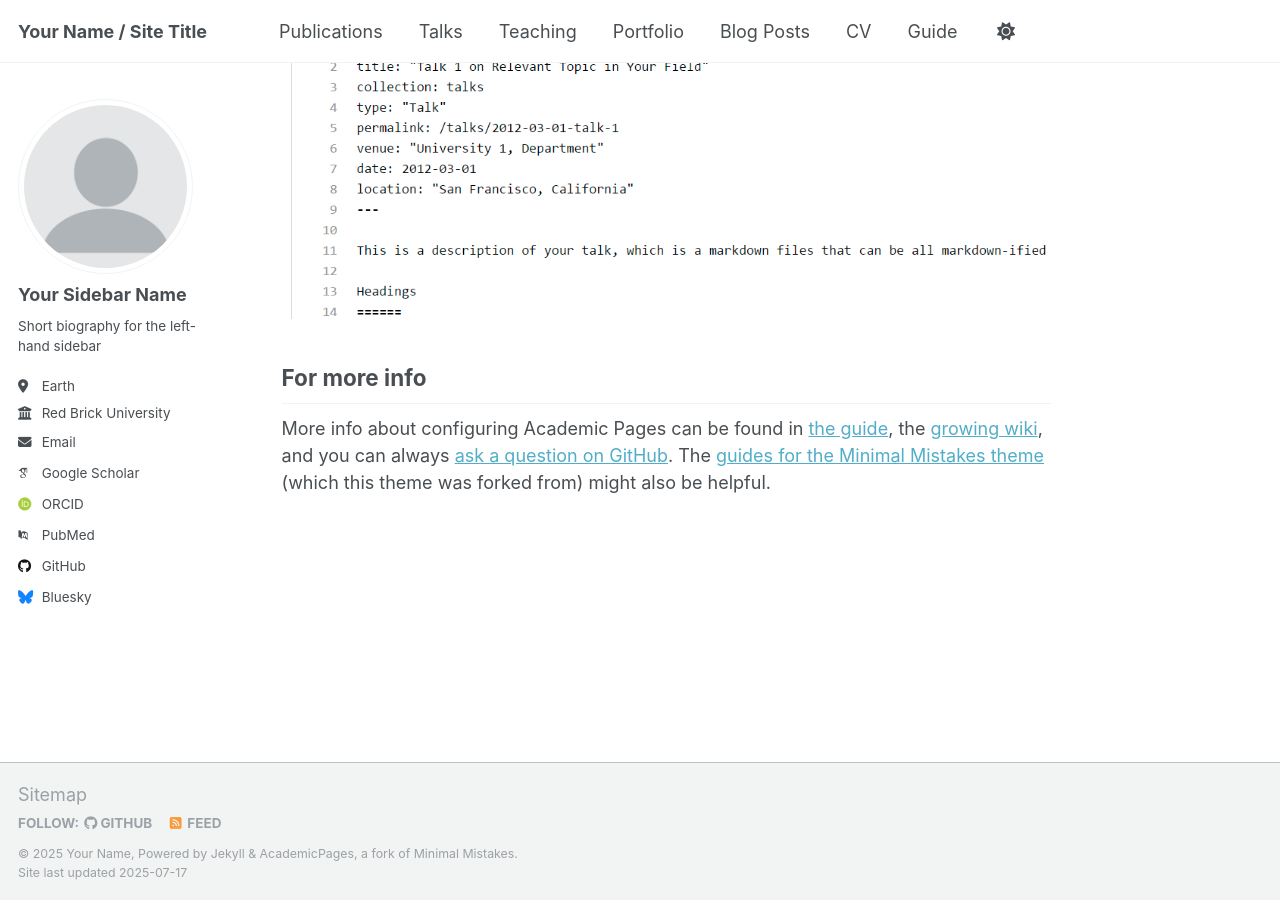
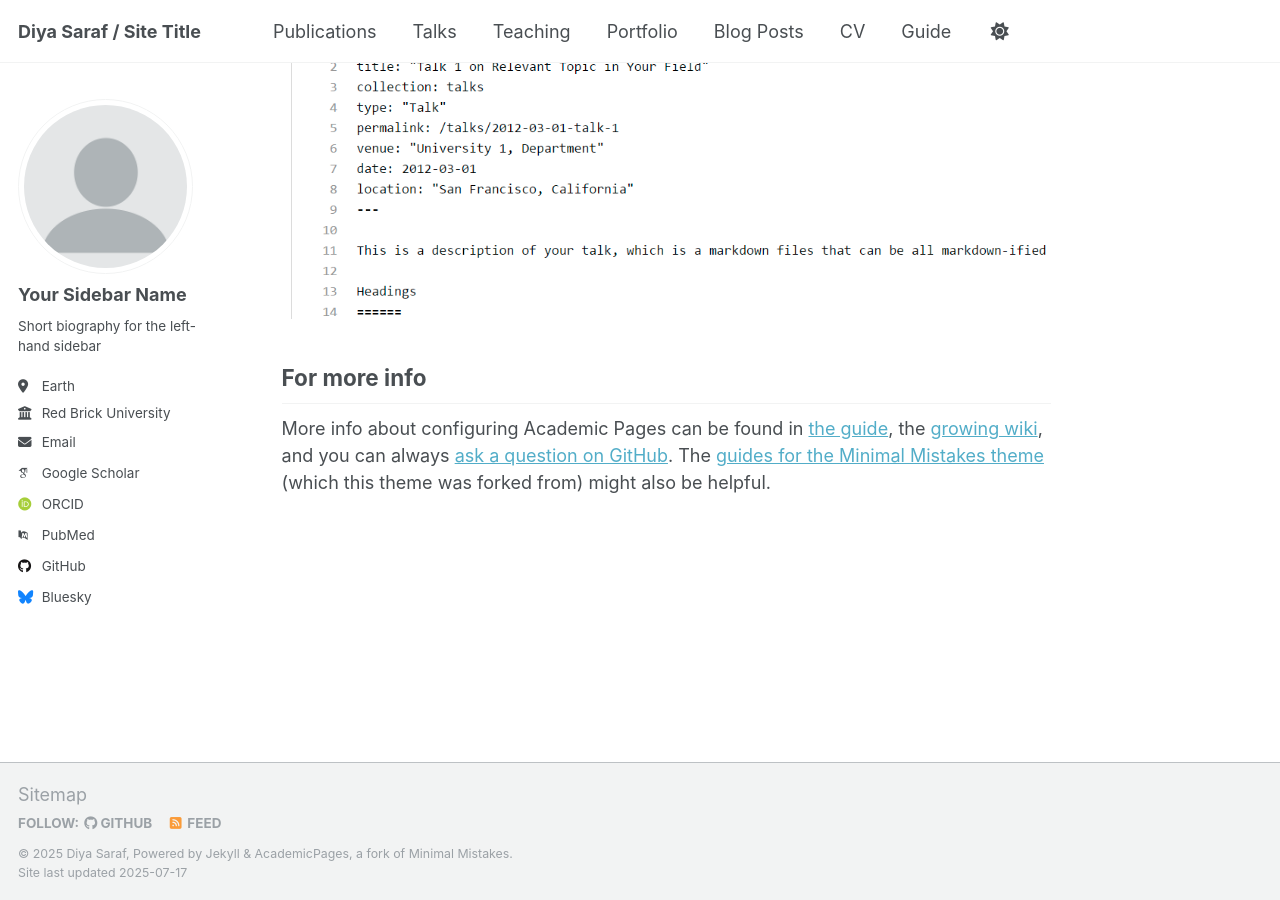
Before and after one commit to ds257/ds25.github.io, a Jekyll site: the page built from _pages/about.md, in a window 1280 px wide and 900 px high, scrolled down 2880 px. Built offline with Jekyll 4.4.1, drawn with Linux system fonts in a browser that asks for light colours; some web fonts are replaced; a script that is not in the unit is left out.

Commit message:
Update _config.yml

```diff
--- a/_config.yml
+++ b/_config.yml
@@ -9,9 +9,9 @@
 # Basic Site Settings
 locale                   : "en-US"
 site_theme               : "default"
-title                    : "Your Name / Site Title"
+title                    : "Diya Saraf / Site Title"
 title_separator          : "-"
-name                     : &name "Your Name"
+name                     : &name "Diya Saraf"
 description              : &description "personal description"
 url                      : https://academicpages.github.io # the base hostname & protocol for your site e.g. "https://[your GitHub username].github.io" or if you already have some other page hosted on Github then use "https://[your GitHub username].github.io/[Your Repo Name]"
 baseurl                  : "" # the subpath of your site, e.g. "/blog"
```
